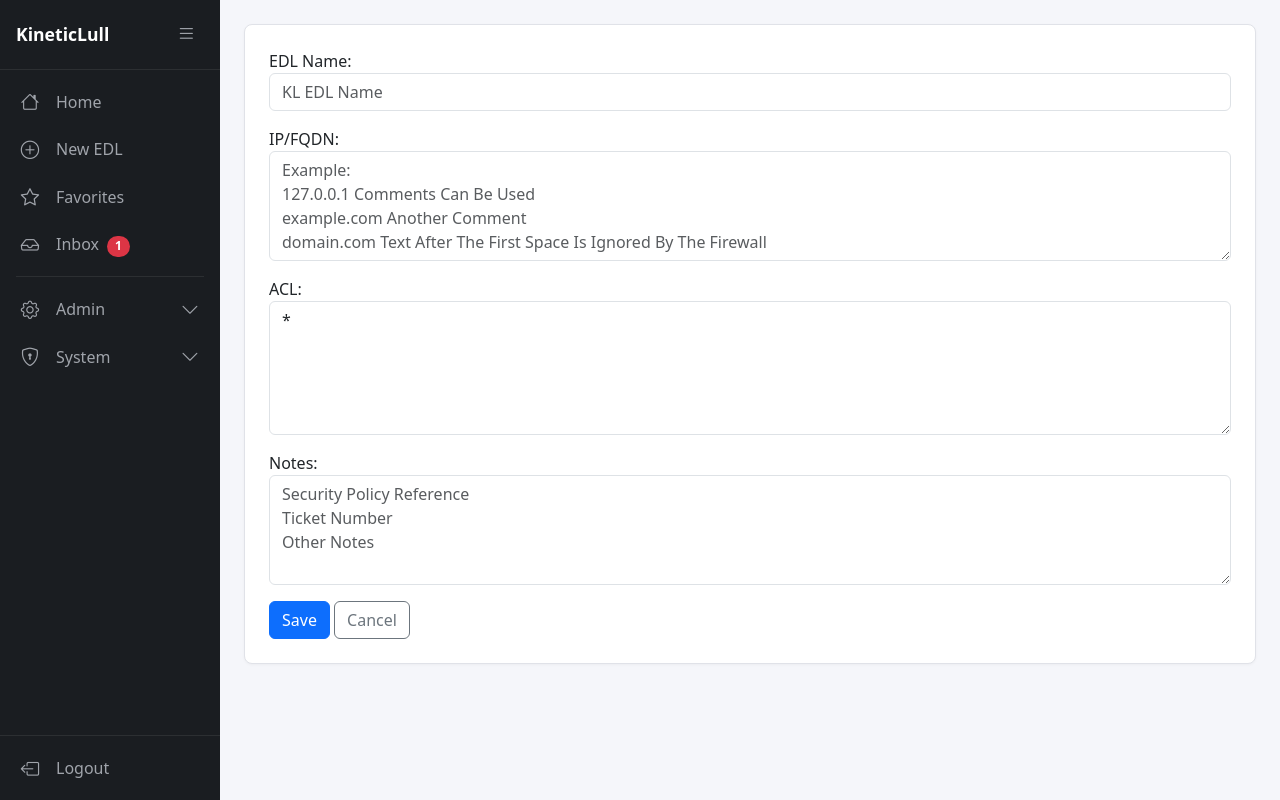
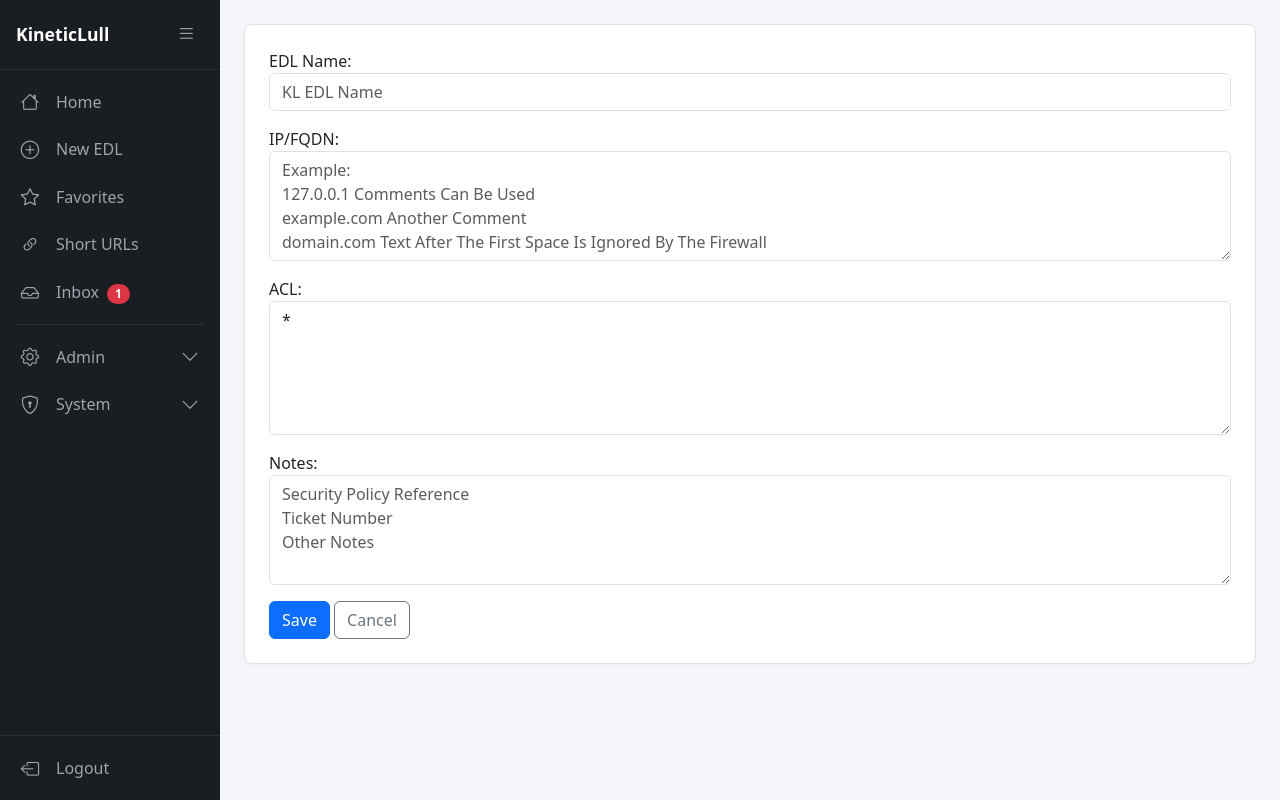
Before and after one commit to greaselovely/KineticLull, a Django app: page /add/ in a window 1280 px wide. Run offline with Django 5.2, Linux system fonts and the light colour scheme; a user stored in the database is signed in; data comes from the database, SQL or seed files in the repository; both versions use the stored data as it was before the commit; parts of the project's set-up code (start-up, migrations or seed data) failed here and were passed over.

Commit message:
URL Shortener
Added a capability to shorten URLs, pretty basic for now

```diff
--- a/app/admin.py
+++ b/app/admin.py
@@ -1,8 +1,9 @@
 from django.contrib import admin
-from .models import ExtDynLists, InboxEntry, Favorite, ActivityLog, AppSettings
+from .models import ExtDynLists, InboxEntry, Favorite, ActivityLog, AppSettings, ShortenedURL
 
 admin.site.register(ExtDynLists)
 admin.site.register(InboxEntry)
 admin.site.register(Favorite)
 admin.site.register(ActivityLog)
 admin.site.register(AppSettings)
+admin.site.register(ShortenedURL)
--- a/app/forms.py
+++ b/app/forms.py
@@ -1,6 +1,6 @@
 from django import forms
 # from .models import ExtDynLists, Script
-from .models import ExtDynLists
+from .models import ExtDynLists, ShortenedURL
 from django.contrib.auth.forms import UserChangeForm
 from users.models import CustomUser
 
@@ -33,6 +33,20 @@ class ExtDynListsForm(forms.ModelForm):
         }
 
 
+class ShortenedURLForm(forms.ModelForm):
+    class Meta:
+        model = ShortenedURL
+        fields = ['original_url']
+        widgets = {
+            'original_url': forms.URLInput(attrs={
+                'class': 'form-control mb-3',
+                'id': 'originalUrlInput',
+                'placeholder': 'https://example.com/very/long/url/to/shorten',
+                'required': 'required',
+            }),
+        }
+
+
 class ProfileChangeForm(UserChangeForm):
     password = None  # Exclude the password field
 
--- a/app/models.py
+++ b/app/models.py
@@ -296,6 +296,27 @@ class NginxRejection(models.Model):
         cls.objects.filter(timestamp__lt=timezone.now() - timedelta(days=days)).delete()
 
 
+class ShortenedURL(models.Model):
+    original_url = models.URLField(max_length=2048, verbose_name='Original URL')
+    short_code = models.CharField(max_length=255, unique=True, blank=True)
+    created_by = models.ForeignKey(settings.AUTH_USER_MODEL, on_delete=models.CASCADE, related_name='shortened_urls')
+    hit_count = models.PositiveIntegerField(default=0)
+    created_at = models.DateTimeField(auto_now_add=True)
+
+    class Meta:
+        verbose_name = "Shortened URL"
+        verbose_name_plural = "Shortened URLs"
+        ordering = ["-created_at"]
+
+    def save(self, *args, **kwargs):
+        if not self.short_code:
+            self.short_code = secrets.token_urlsafe(8)
+        super().save(*args, **kwargs)
+
+    def __str__(self):
+        return f"{self.short_code} -> {self.original_url}"
+
+
 class InboxEntry(models.Model):
     submitted_by = models.ForeignKey(settings.AUTH_USER_MODEL, on_delete=models.CASCADE, verbose_name='Submitted By', null=True)
     fqdn_list = models.TextField(verbose_name='IP/FQDN')
--- a/app/static/templates/sidebar.html
+++ b/app/static/templates/sidebar.html
@@ -28,6 +28,12 @@
             <a href="{% url 'app:favorites' %}" title="Favorites">
                 <i class="bi bi-star"></i>
                 <span class="nav-text">Favorites</span>
+            </a>
+        </li>
+        <li>
+            <a href="{% url 'app:short_urls' %}" title="Short URLs">
+                <i class="bi bi-link-45deg"></i>
+                <span class="nav-text">Short URLs</span>
             </a>
         </li>
         <li>
--- a/app/urls.py
+++ b/app/urls.py
@@ -7,7 +7,7 @@ from django.contrib.auth.views import LoginView
 from django.views.generic.base import RedirectView
 
 from . import views
-from .views import SubmitFQDNView, update_edl_fqdn
+from .views import SubmitFQDNView, update_edl_fqdn, short_urls_view, create_short_url, delete_short_url, redirect_short_url
 
 app_name = "app"
 
@@ -51,6 +51,10 @@ urlpatterns = [
     path('groups/', views.group_list_view, name='group_list'),
     path('groups/create/', views.group_create_view, name='group_create'),
     path('groups/<int:group_id>/edit/', views.group_edit_view, name='group_edit'),
+    path('short-urls/', short_urls_view, name='short_urls'),
+    path('short-urls/create/', create_short_url, name='create_short_url'),
+    path('short-urls/delete/<int:url_id>/', delete_short_url, name='delete_short_url'),
+    path('s/<str:short_code>/', redirect_short_url, name='redirect_short_url'),
     path('favicon.ico', RedirectView.as_view(url='/static/images/favicon.ico', permanent=True)),
     # keep this at the bottom
     re_path(r'^(?P<auto_url>[\w.-]+)/?$', views.show_ip_fqdn, name='show_ip_fqdn'),
--- a/app/views.py
+++ b/app/views.py
@@ -33,8 +33,8 @@ logger = logging.getLogger(__name__)
 
 from users.models import APIKey
 # from .models import InboxEntry, ExtDynLists, Script
-from .models import InboxEntry, ExtDynLists, Favorite, ActivityLog, AppSettings, BlockedIP, NginxRejection
-from .forms import ExtDynListsForm, ProfileChangeForm
+from .models import InboxEntry, ExtDynLists, Favorite, ActivityLog, AppSettings, BlockedIP, NginxRejection, ShortenedURL
+from .forms import ExtDynListsForm, ProfileChangeForm, ShortenedURLForm
 
 from users.models import CustomUser
 from django.contrib.auth.models import Group, Permission
@@ -1659,6 +1659,22 @@ def upgrade_view(request):
         manage_py = os.path.join(base_dir, 'manage.py')
         success = True
 
+        # Step 0: Back up database
+        db_path = os.path.join(base_dir, 'db.sqlite3')
+        if os.path.exists(db_path):
+            backup_dir = os.path.join(base_dir, 'backups')
+            os.makedirs(backup_dir, exist_ok=True)
+            backup_file = os.path.join(backup_dir, f'db.sqlite3.{datetime.now().strftime("%Y%m%d%H%M%S")}.bak')
+            import shutil
+            shutil.copy2(db_path, backup_file)
+            logger.info(f"Database backed up to {backup_file}")
+
+            # Prune backups older than 30 days
+            cutoff_ts = datetime.now().timestamp() - (30 * 86400)
+            for f in Path(backup_dir).glob('db.sqlite3.*.bak'):
+                if f.stat().st_mtime < cutoff_ts:
+                    f.unlink()
+
         # Step 1: git pull
         result = subprocess.run(
             ['git', 'pull'], cwd=base_dir, capture_output=True, text=True,
@@ -2301,3 +2317,64 @@ echo "========================================="
 #         return redirect('script_review')
 #     else:
 #         raise PermissionDenied
+
+
+# ── URL Shortener ──────────────────────────────────────────────
+
+@login_required
+def short_urls_view(request):
+    """List the current user's shortened URLs."""
+    app_settings = AppSettings.load()
+    urls = ShortenedURL.objects.filter(created_by=request.user)
+    per_page = request.GET.get("per_page", "25")
+    try:
+        per_page = max(1, min(int(per_page), 100))
+    except (ValueError, TypeError):
+        per_page = 25
+    paginator = Paginator(urls, per_page)
+    page_obj = paginator.get_page(request.GET.get("page"))
+
+    base_url = settings.KINETICLULL_URL if hasattr(settings, 'KINETICLULL_URL') else os.environ.get('KINETICLULL_URL', 'http://127.0.0.1:8000')
+    for url in page_obj:
+        url.short_url = f"{base_url}/s/{url.short_code}"
+
+    return render(request, 'short_urls.html', {
+        'page_obj': page_obj,
+        'per_page': per_page,
+        'form': ShortenedURLForm(),
+    })
+
+
+@login_required
+def create_short_url(request):
+    """Create a new shortened URL for the current user."""
+    if request.method == 'POST':
+        form = ShortenedURLForm(request.POST)
+        if form.is_valid():
+            short_url = form.save(commit=False)
+            short_url.created_by = request.user
+            short_url.save()
+            log_activity(request, 'create_short_url', short_url.short_code, short_url.original_url)
+            messages.success(request, f'Short URL created: /s/{short_url.short_code}')
+            return redirect('app:short_urls')
+        else:
+            messages.error(request, 'Invalid URL. Please check and try again.')
+    return redirect('app:short_urls')
+
+
+@login_required
+def delete_short_url(request, url_id):
+    """Delete a shortened URL owned by the current user."""
+    short_url = get_object_or_404(ShortenedURL, id=url_id, created_by=request.user)
+    code = short_url.short_code
+    short_url.delete()
+    log_activity(request, 'delete_short_url', code)
+    messages.success(request, 'Short URL deleted.')
+    return redirect('app:short_urls')
+
+
+def redirect_short_url(request, short_code):
+    """Public redirect endpoint — no login required."""
+    short_url = get_object_or_404(ShortenedURL, short_code=short_code)
+    ShortenedURL.objects.filter(pk=short_url.pk).update(hit_count=models.F('hit_count') + 1)
+    return HttpResponseRedirect(short_url.original_url)
```
Also changed, not shown: app/static/templates/short_urls.html (added, +106 -0 lines), app/migrations/0018_shortenedurl_and_more.py (added), db.sqlite3 (deleted), 4 other files.
